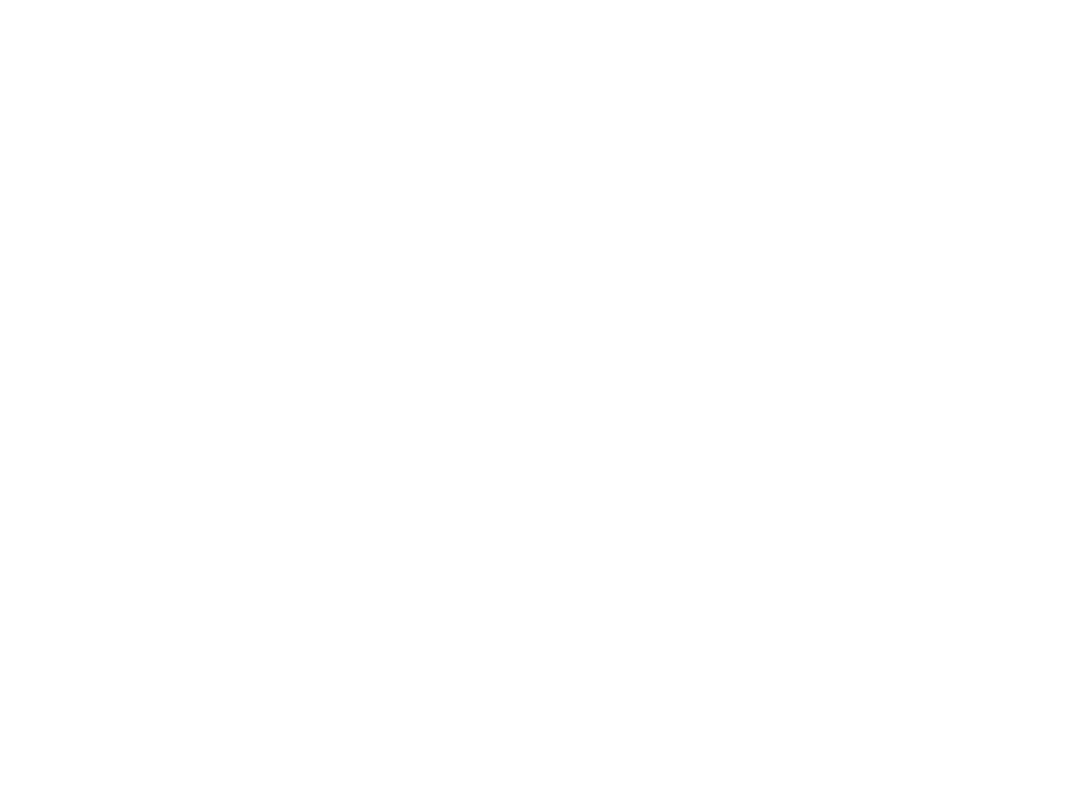
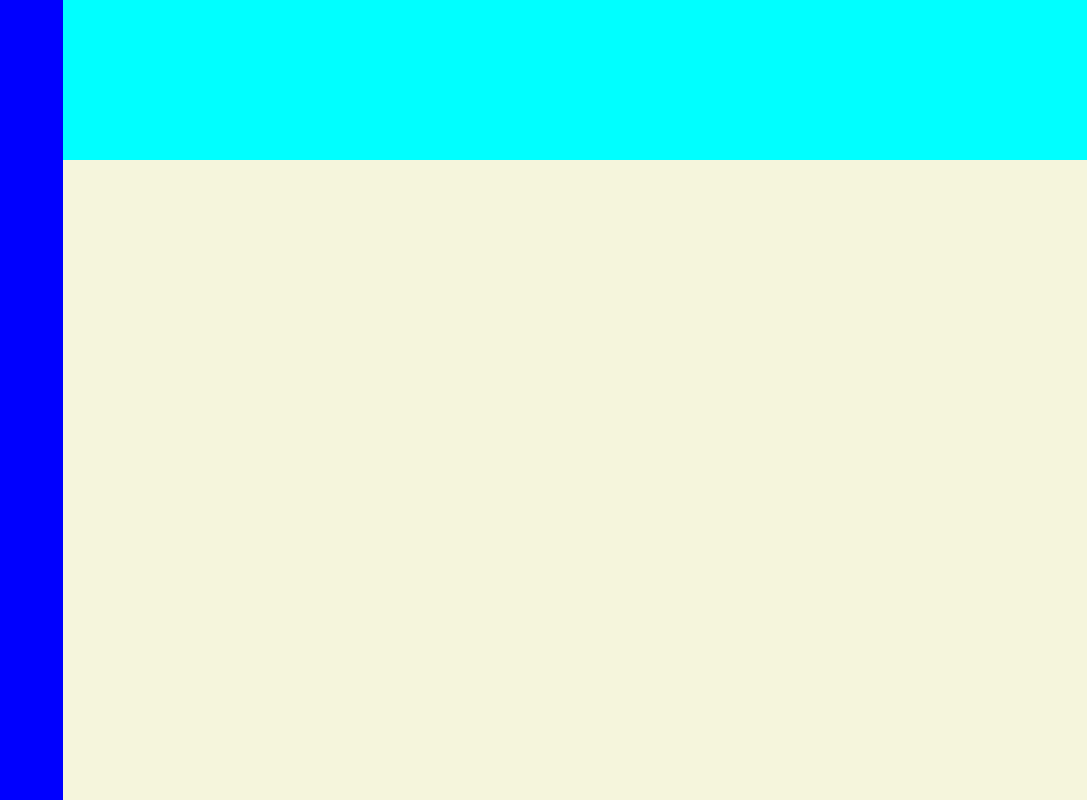
Before and after one commit to FearQuare/grid-dashboard, a plain HTML site: page index.html in a window 1280 px wide. Shown: the whole page, without its empty margins (193-1280 px from the left). Drawn offline with Linux system fonts and the light colour scheme.

Commit message:
initialize layout

```diff
--- a/index.html
+++ b/index.html
@@ -1,12 +1,19 @@
 <!DOCTYPE html>
 <html lang="en">
+
 <head>
     <meta charset="UTF-8">
     <meta name="viewport" content="width=device-width, initial-scale=1.0">
     <title>Grid Dashboard</title>
     <link rel="stylesheet" href="style.css">
 </head>
+
 <body>
+    <div class="grid">
+        <div class="header"></div>
+        <div class="sidebar"></div>
+        <div class="main"></div>
+    </div>
+</body>
 
-</body>
 </html>
--- a/style.css
+++ b/style.css
@@ -0,0 +1,72 @@
+/* http://meyerweb.com/eric/tools/css/reset/
+   v2.0 | 20110126
+   License: none (public domain)
+*/
+
+html, body, div, span, applet, object, iframe,
+h1, h2, h3, h4, h5, h6, p, blockquote, pre,
+a, abbr, acronym, address, big, cite, code,
+del, dfn, em, img, ins, kbd, q, s, samp,
+small, strike, strong, sub, sup, tt, var,
+b, u, i, center,
+dl, dt, dd, ol, ul, li,
+fieldset, form, label, legend,
+table, caption, tbody, tfoot, thead, tr, th, td,
+article, aside, canvas, details, embed,
+figure, figcaption, footer, header, hgroup,
+menu, nav, output, ruby, section, summary,
+time, mark, audio, video {
+	margin: 0;
+	padding: 0;
+	border: 0;
+	font-size: 100%;
+	font: inherit;
+	vertical-align: baseline;
+}
+/* HTML5 display-role reset for older browsers */
+article, aside, details, figcaption, figure,
+footer, header, hgroup, menu, nav, section {
+	display: block;
+}
+body {
+	line-height: 1;
+}
+ol, ul {
+	list-style: none;
+}
+blockquote, q {
+	quotes: none;
+}
+blockquote:before, blockquote:after,
+q:before, q:after {
+	content: '';
+	content: none;
+}
+table {
+	border-collapse: collapse;
+	border-spacing: 0;
+}
+
+.grid {
+    display: grid;
+    grid-template-columns: 1fr 4fr;
+    grid-template-rows: 1fr 4fr;
+    height: 100vh;
+}
+
+.header {
+    background-color: aqua;
+    grid-column: 2 / 3;
+}
+
+.sidebar {
+    background-color: blue;
+    grid-column: 1 / 2;
+    grid-row: 1 / 3;
+}
+
+.main {
+    background-color: beige;
+    grid-column: 2 / 3;
+    grid-row: 2 / 3;
+}
```
